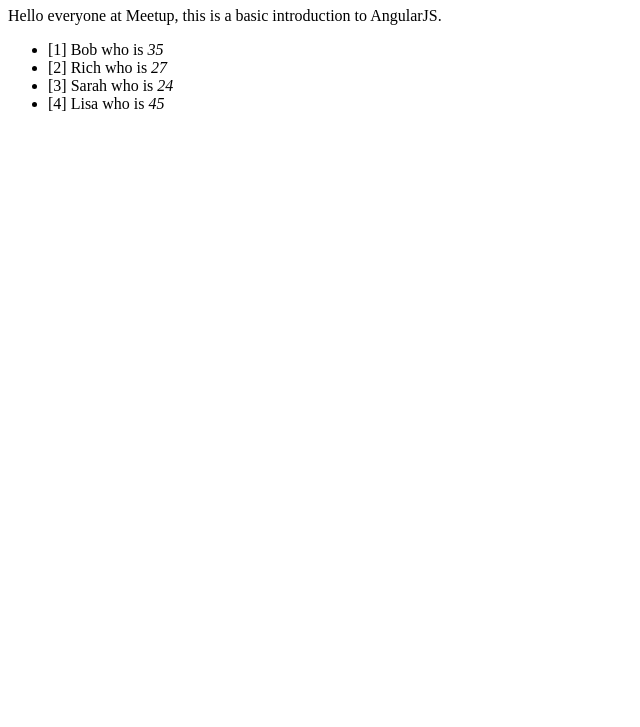
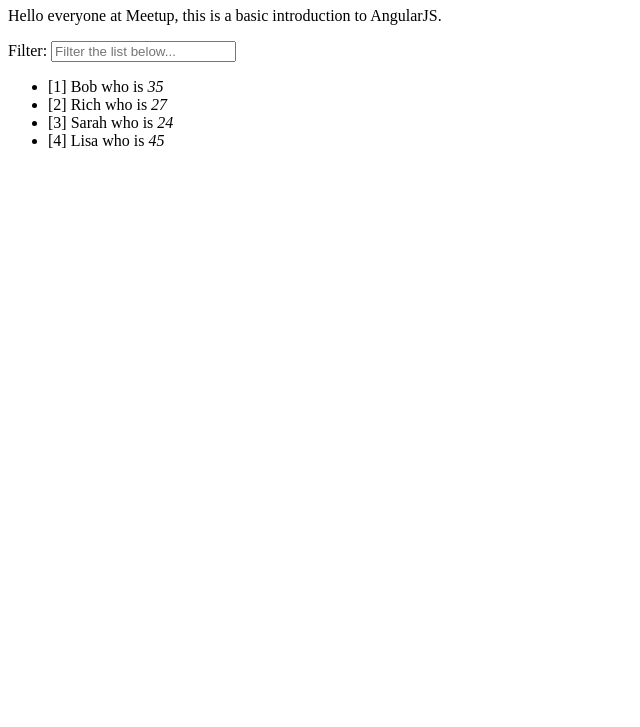
Before and after one commit to RichGuk/AngularJS-demo, a plain HTML site: page index.html in a window 1280 px wide. Shown: the part 73-800 px from the top of the page, without its empty margins (0-640 px from the left). Drawn offline with nearby package versions, Linux system fonts and the light colour scheme.

Commit message:
Example of filtering in angular.

```diff
--- a/index.html
+++ b/index.html
@@ -23,8 +23,13 @@
     <h1>Hello {{place}}</h1>
     <p>Hello everyone at {{place}}, this is a basic introduction to AngularJS.</p>
 
+    <p>
+      <label>Filter:</label>
+      <input type="text" name="filter" data-ng-model="filter" placeholder="Filter the list below...">
+    </p>
+
     <ul>
-      <li data-ng-repeat="person in people">
+      <li data-ng-repeat="person in people | filter:filter">
         [{{$index + 1}}] {{person.name}} who is <i>{{person.age}}</i>
       </li>
     </ul>
```
